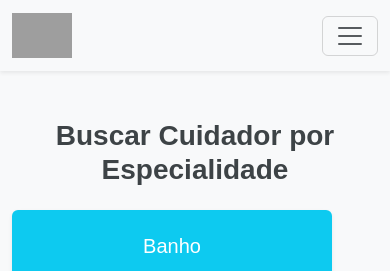
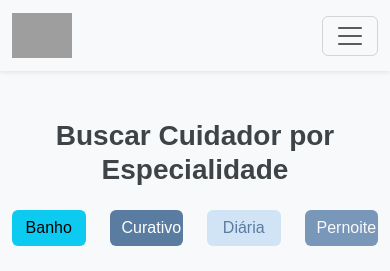
Before and after one commit to WilliamMatiasDeOliveira/projeto_PI, a PHP site: page /projeto_PI/App/Views/buscar-cuidador.php in a window 390 px wide. Shown: the top 271 px of the page. Run offline with PHP 8.4, Linux system fonts and the light colour scheme; grey boxes are pictures that could not be loaded.

Commit message:
adicao do requisito buscar cuidadores por especialidade

```diff
--- a/App/Views/buscar-cuidador.php
+++ b/App/Views/buscar-cuidador.php
@@ -1,59 +1,142 @@
 <?php
+
+use App\Functions\Helpers;
+
 require_once "Layouts/header.php";
 require_once "Layouts/nav.php";
+// se não houver cuidador cadastrado com a especialidade
+// retorna uma menssagem para a pagina buscar-cuidador.php
+if (isset($_SESSION['not_exists_cuidador_with_especiality'])) {
+  $not_exists_cuidador_with_especiality = $_SESSION['not_exists_cuidador_with_especiality'];
+  unset($_SESSION['not_exists_cuidador_with_especiality']);
+}
+// carrega os cuidadores buscados
+if (isset($_SESSION['cuidadores'])) {
+  $cuidadores = $_SESSION['cuidadores'];
+  unset($_SESSION['cuidadores']);
+}
+
 ?>
 
 <div class="container py-5">
+
+  <?php if (isset($not_exists_cuidador_with_especiality)): ?>
+    <div class="alert alert-danger">
+      <?= $not_exists_cuidador_with_especiality ?>
+    </div>
+  <?php endif; ?>
+
   <h2 class="text-center mb-4">Buscar Cuidador por Especialidade</h2>
 
-  <div class="row g-3">
-    <!-- Card Banho -->
-    <div class="col-md-3 col-sm-6">
-      <a href="buscar-cuidador.php?especialidade=banho" class="text-decoration-none">
-        <div class="card text-white bg-info text-center shadow-sm">
-          <div class="card-body py-4">
-            <h5 class="card-title">Banho</h5>
+  <div class="row">
+    <div class="col-3">
+      <form action="/projeto_PI/buscar-cuidador-submit" method="post">
+        <input type="hidden" value="banho" name="especialidade">
+        <input type="submit" class="btn btn-info form-control" value="Banho">
+      </form>
+    </div>
+
+    <div class="col-3">
+      <form action="/projeto_PI/buscar-cuidador-submit" method="post">
+        <input type="hidden" value="curativo" name="especialidade">
+        <input type="submit" class="btn btn-success form-control" value="Curativo">
+      </form>
+    </div>
+
+    <div class="col-3">
+      <form action="/projeto_PI/buscar-cuidador-submit" method="post">
+        <input type="hidden" value="diaria" name="especialidade">
+        <input type="submit" class="btn btn-primary form-control" value="Diária">
+      </form>
+    </div>
+
+    <div class="col-3">
+      <form action="/projeto_PI/buscar-cuidador-submit" method="post">
+        <input type="hidden" value="pernoite" name="especialidade">
+        <input type="submit" class="btn btn-secondary form-control" value="Pernoite">
+      </form>
+    </div>
+  </div>
+
+
+
+
+  <?php if (isset($cuidadores)): ?>
+
+    <?php foreach ($cuidadores as $cuidador): ?>
+
+      <div class="row">
+
+        <div class="card" style="width: 18rem;">
+          <img src="assets/imgs/cuidadores/<?= $cuidador['foto'] ?>" class="card-img-top" alt="...">
+          <div class="card-body">
+            <h5 class="card-title"><?= $cuidador['nome'] ?></h5>
+
+            <p class="d-flex flex-column">
+              <a href="mailto:<?= $cuidador['email'] ?>" class="d-block text-light">
+                <?= $cuidador['email'] ?>
+              </a>
+              <a href="tel:<?= $cuidador['telefone'] ?>" class="d-block text-light">Tel:
+                <?= Helpers::formatarTelefone($cuidador['telefone']) ?>
+              </a>
+            </p>
+
+            <a href="assets/imgs/curriculos/<?= $cuidador['curriculo'] ?>" class="btn btn-primary form-control"target="_blank">Curriculo</a>
           </div>
         </div>
-      </a>
-    </div>
 
-    <!-- Card Curativo -->
-    <div class="col-md-3 col-sm-6">
-      <a href="buscar-cuidador.php?especialidade=curativo" class="text-decoration-none">
-        <div class="card text-white bg-success text-center shadow-sm">
-          <div class="card-body py-4">
-            <h5 class="card-title">Curativo</h5>
-          </div>
-        </div>
-      </a>
-    </div>
+      </div>
 
-    <!-- Card Diária -->
-    <div class="col-md-3 col-sm-6">
-      <a href="buscar-cuidador.php?especialidade=diaria" class="text-decoration-none">
-        <div class="card text-white bg-primary text-center shadow-sm">
-          <div class="card-body py-4">
-            <h5 class="card-title">Diária</h5>
-          </div>
-        </div>
-      </a>
-    </div>
+    <?php endforeach; ?>
 
-    <!-- Card Pernoite -->
-    <div class="col-md-3 col-sm-6">
-      <a href="buscar-cuidador.php?especialidade=pernoite" class="text-decoration-none">
-        <div class="card text-white bg-secondary text-center shadow-sm">
-          <div class="card-body py-4">
-            <h5 class="card-title">Pernoite</h5>
-          </div>
-        </div>
-      </a>
-    </div>
-  </div>
-</div>
+  <?php endif; ?>
 
 
+
+
+
+</div><!--fim container-->
+
+
+
+
+
+
+
+
+
+
+
+
+
+
+
+
+
+
+
+<script>
+  // função para as menssagens com alert sumam
+  // trecho para esperar o DOM carregar
+  document.addEventListener("DOMContentLoaded", () => {
+    // Seleciona todos os elementos com a classe alert
+    const alerts = document.querySelectorAll(".alert");
+
+    // Define um tempo (3 segundos = 3000ms)
+    setTimeout(() => {
+      alerts.forEach(alert => {
+        // Adiciona uma transição suave antes de sumir
+        alert.style.transition = "opacity 0.5s ease";
+        alert.style.opacity = "0";
+
+        // Remove do DOM depois que a transição termina
+        setTimeout(() => {
+          alert.remove();
+        }, 500);
+      });
+    }, 3000);
+  });
+</script>
 
 
 <?php
--- a/App/Views/cad-especialidade.php
+++ b/App/Views/cad-especialidade.php
@@ -110,6 +110,8 @@ $especialidades = $_SESSION['all_specialitys'];
             </form>
         </div>
     </div>
+
+
 </div>
 
 
--- a/App/Views/form-cliente.php
+++ b/App/Views/form-cliente.php
@@ -189,7 +189,6 @@ if(isset($_SESSION['old'])){
 <script>
 
     // função para integrar a api viaCep ao form
-
     // trecho para esperar o dom carregar
     document.addEventListener('DOMContentLoaded', () => {
         const cepInput = document.getElementById('cep');
@@ -231,7 +230,6 @@ if(isset($_SESSION['old'])){
     });
 
     // função para as menssagens com alert sumam
-
     // trecho para esperar o DOM carregar
     document.addEventListener("DOMContentLoaded", () => {
         // Seleciona todos os elementos com a classe alert
```
Also changed, not shown: App/Controllers/BuscarCuidadorController.php (added, +61 -0 lines), App/Controllers/MainController.php (+11 -10 lines), App/DAO/BuscarCuidadorDAO.php (added, +37 -0 lines), App/Functions/Helpers.php (+32 -2 lines), routes.php (+7 -9 lines), App/public/assets/imgs/cuidadores/cuidador_68fdf2d5a28288.65148706.jpeg (added), App/public/assets/imgs/cuidadores/cuidador_68fdf305489ba9.41890843.jpeg (added), 6 other files.
